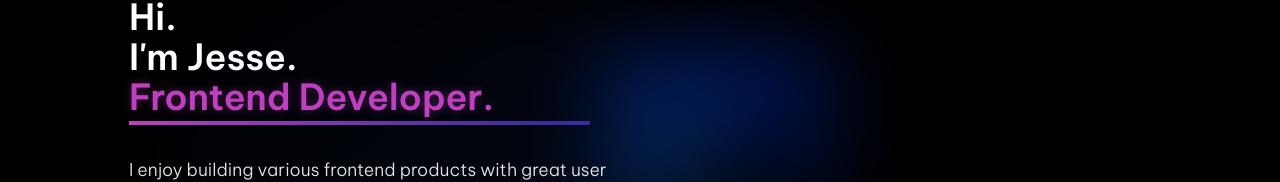
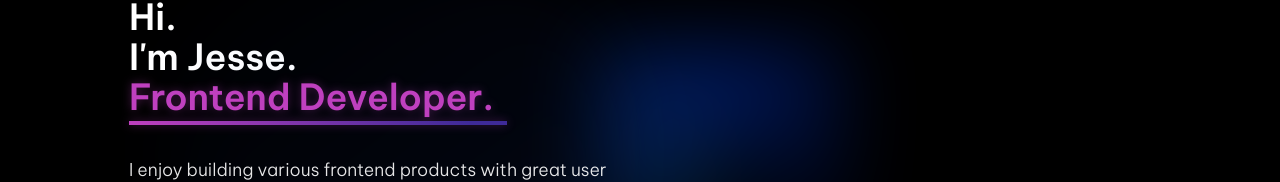
Before and after one commit to JesseOlisa/jesses-portfolio-v2, a Next.js app: page / in a window 1280 px wide. Shown: the part 280-462 px from the top of the page. Built offline with nearby package versions, Linux system fonts and the light colour scheme.

Commit message:
fix: fixes layout bug

```diff
--- a/components/HeroSection.tsx
+++ b/components/HeroSection.tsx
@@ -11,10 +11,10 @@ const HeroSection = () => {
 				<h1 className='flex flex-col font-semibold mb-8'>
 					<span>Hi.</span>
 					<span>I&apos;m Jesse.</span>
-					<span className='text-[#BF40BF] font-semibold relative drop-shadow-[0_0_0.3rem_#BF40BF60]'>
+					<span className='text-[#BF40BF] font-semibold relative drop-shadow-[0_0_0.3rem_#BF40BF60] max-w-[270px] md:max-w-[420px] md:text-[1.7rem] lg:text-4xl'>
 						Frontend Developer.
+						<span className='block h-1 mt-1 bg-profile-bg md:max-w-[90%]'></span>
 					</span>
-					<span className='block h-1 mt-1 bg-profile-bg max-w-[90%]'></span>
 				</h1>
 				<p className='max-w-lg text-[0.9rem] md:text-[1.1rem] opacity-90 mb-3'>
 					I enjoy building various frontend products with great user experience.
```
